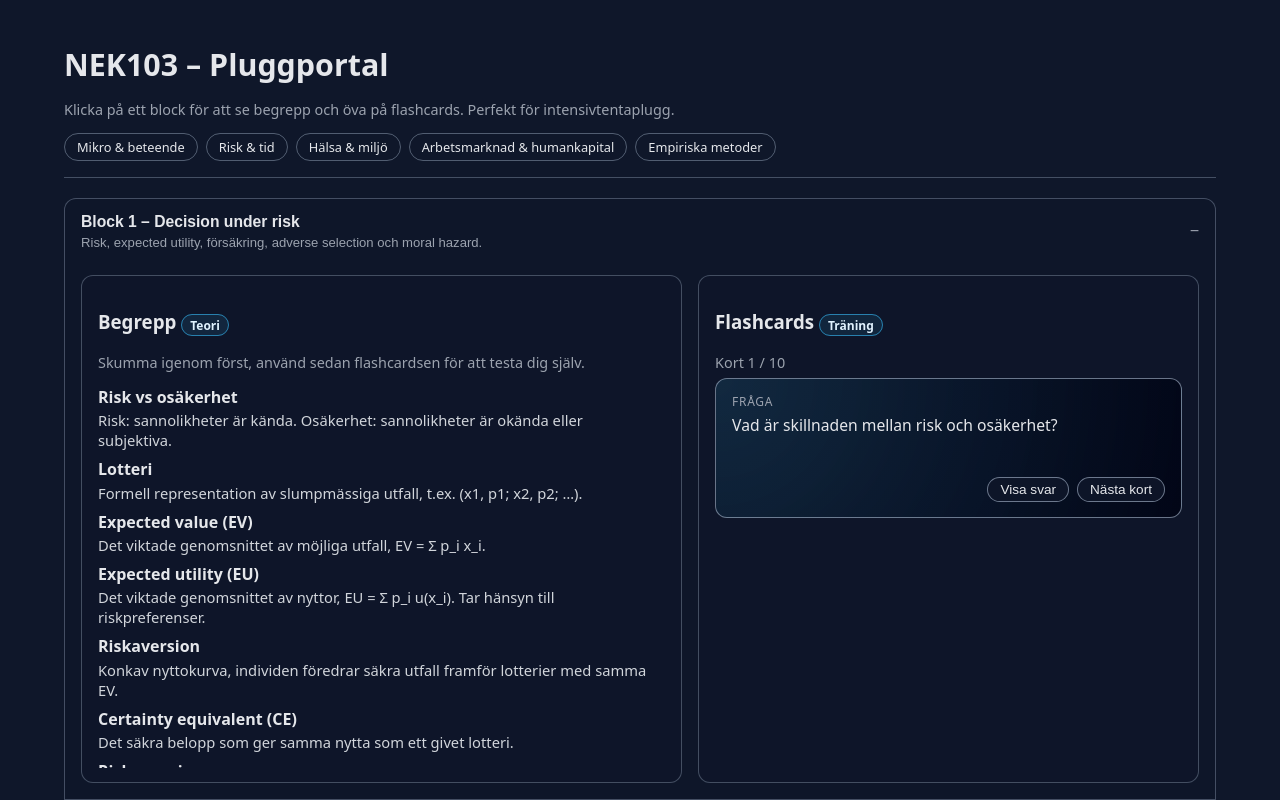
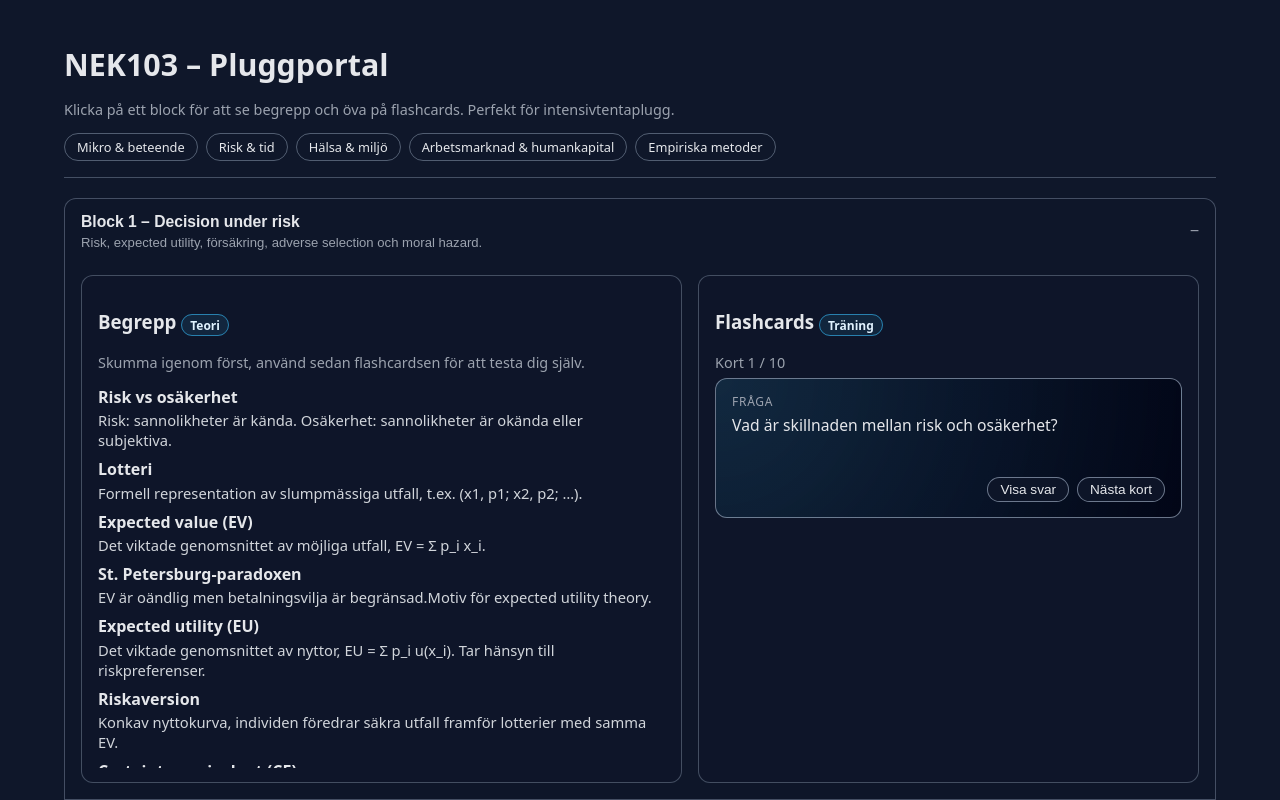
Before and after one commit to Emilcarlsson584/nek103-pluggportal3, a React (Create React App) app: page / in a window 1280 px wide. Shown: the top 800 px of the page. Built offline with nearby package versions, Linux system fonts and the light colour scheme.

Commit message:
Update App.tsx

```diff
--- a/src/App.tsx
+++ b/src/App.tsx
@@ -34,6 +34,10 @@ const BLOCKS: Block[] = [
       {
         term: "Expected value (EV)",
         def: "Det viktade genomsnittet av möjliga utfall, EV = Σ p_i x_i."
+      },
+      {
+        term: "St. Petersburg-paradoxen",
+        def: "EV är oändlig men betalningsvilja är begränsad.Motiv för expected utility theory."
       },
       {
         term: "Expected utility (EU)",
```
